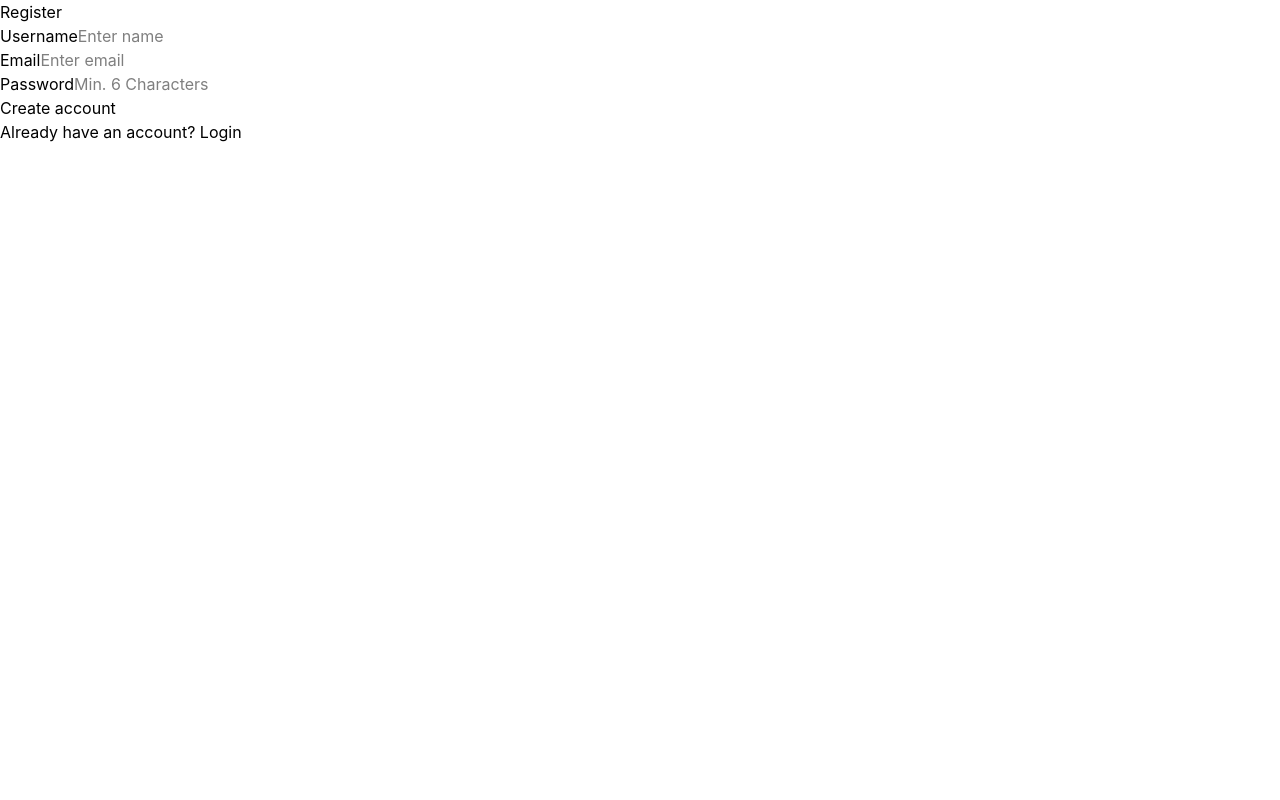
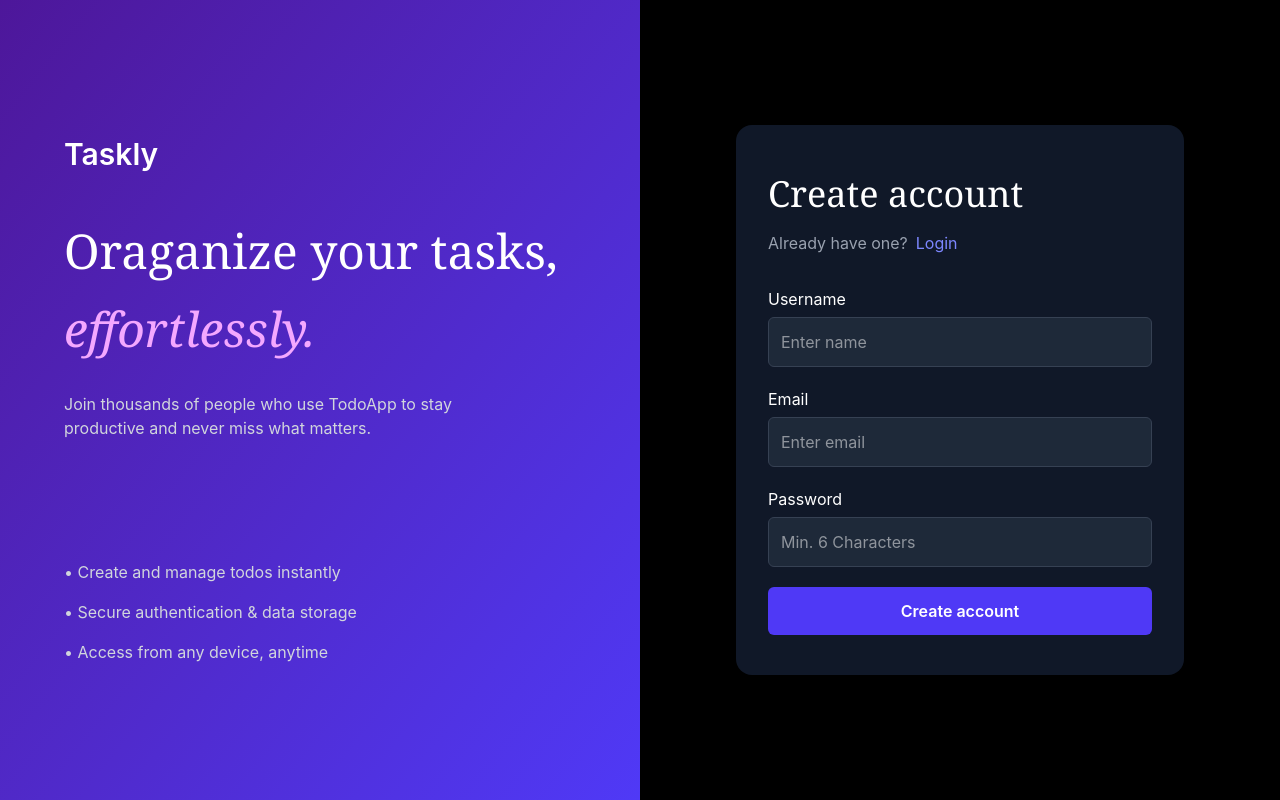
Before and after one commit to Tanineymar/MERN-TODO_APP, a React app in the folder frontend/: page /register in a window 1280 px wide. Built offline with nearby package versions, Linux system fonts and the light colour scheme; the HTML template or start-up script is replaced by a standard one.

Commit message:
Register CSS done

```diff
--- a/frontend/src/pages/Home.jsx
+++ b/frontend/src/pages/Home.jsx
@@ -1,23 +1,32 @@
 import { useEffect, useState } from "react"
 import axios from 'axios'
-import { data } from "react-router-dom"
+import { useNavigate } from "react-router-dom"
+
 function Home(){
+    const navigate = useNavigate()
 
     const [loading , setLoading]=useState(false)
     const [todos , setTodos]=useState([ ])
     const [error , setError]=useState(null)
 
     useEffect(()=>{
+
         const fetchtodos = async () => {
            try {
             setLoading(true)
+            const token =  localStorage.getItem("token")
+            if(!token){
+                navigate("/login")
+            }
              const response = await axios.get("http://localhost:3000/todo/home",{
                 withCredentials :true,
                 headers:{
+                    Authorization:`Bearer ${token}`,
                     "Content-Type":"application/json"
                 }
              })
              setTodos(response.data.todos)
+            //  alert(response.data.message)
              setError(null)
            } catch (error) {
              setError("Failed to fetch todos")
@@ -31,6 +40,13 @@ function Home(){
     return(
         <div>
             <h1>HOME PAGE</h1>
+            {loading && <p>Loading...</p>}
+            {
+                todos.map((todo, id)=>(
+                    <p key={id}>{todo.title}
+                    {todo.description}</p>
+                ))
+            }
         </div>
     )
 }
--- a/frontend/src/pages/Register.jsx
+++ b/frontend/src/pages/Register.jsx
@@ -2,57 +2,96 @@ import { useState } from "react"
 import { Link, useNavigate } from "react-router-dom"
 import axios from 'axios'
 
-function Register(){
+function Register() {
     const navigate = useNavigate()
 
-    const[name , setName]=useState("")
-    const[email , setEmail]=useState("")
-    const[password ,setPassword]=useState("")
+    const [name, setName] = useState("")
+    const [email, setEmail] = useState("")
+    const [password, setPassword] = useState("")
 
-    const handleRegister = async(event)=>{
+    const handleRegister = async (event) => {
         event.preventDefault();
         try {
-            const {data} = await axios.post("http://localhost:3000/api/auth/register" , {
+            const response = await axios.post("http://localhost:3000/api/auth/register", {
                 name,
                 email,
                 password,
-            },{
-                withCredentials : true,
-                headers:{
-                    "Content-type":"application/json"
+            }, {
+                withCredentials: true,
+                headers: {
+                    "Content-type": "application/json"
                 }
             })
             console.log(data)
             alert("User registered successfully")
             localStorage.setItem("token", data.token)
-            navigate("/login")
+            setName("")
+            setEmail("")
+            setPassword("")
+            navigate("/home")
         } catch (error) {
             console.log(error)
+            alert("Registration failed")
+             setName("")
+            setEmail("")
+            setPassword("")
         }
     }
 
-    return(
-        <div>
-            <div>
-                <h2>Register</h2>
+    return (
+        <div className="flex min-h-screen">
+            {/* Left side div*/}
+            <div className="hidden lg:flex w-1/2 bg-gradient-to-br from-violet-900 to-indigo-600 text-white p-16 flex-col justify-center">
+                <h1 className="text-3xl mb-10 font-semibold ">Taskly</h1>
+                <h1 className="text-5xl font-serif leading-relaxed">
+                    Oraganize your tasks,<br />
+                    <span className="italic text-fuchsia-300">effortlessly.</span>
+                </h1>
+                <p className="mt-6 text-gray-300 max-w-md">Join thousands of people who use TodoApp to stay productive and never miss what matters.</p>
+                <ul className="mt-30 space-y-4 text-gray-300">
+                    <li>• Create and manage todos instantly</li>
+                    <li>• Secure authentication & data storage</li>
+                    <li>• Access from any device, anytime</li>
+                </ul>
             </div>
-            <div>
-                <form onSubmit={handleRegister} method="post">
-                    <div>
-                        <label htmlFor="Username" >Username</label>
-                        <input onChange={(event)=>setName(event.target.value)} value={name} id="Username" type="text" placeholder="Enter name" />
+
+            {/* Right side div */}
+            <div className="flex w-full lg:w-1/2 items-center justify-center bg-black text-white p-8" >
+                < div className="w-full max-w-md bg-gray-900 px-8 py-10 rounded-2xl">
+
+                    <h2 className="text-4xl font-serif leading-relaxed mb-2">Create account</h2>
+
+                    <p className="text-gray-400 mb-8 ">
+                        Already have one?
+                        <Link to="/login" className="text-indigo-400 ml-2">
+                            Login
+                        </Link>
+                    </p>
+
+                    <form onSubmit={handleRegister} method="post" className="space-y-5">
+                        <div className="flex-gap-4">
+                            <label htmlFor="Username">Username</label>
+                            <input onChange={(event) => setName(event.target.value)} value={name} id="Username" type="text" placeholder="Enter name"
+                            className="w-full p-3 mt-1.5 rounded-md bg-gray-800 border border-gray-700 focus:outline-none focus:border-indigo-500"
+                            />
                         </div>
                         <div>
                             <label htmlFor="Email" >Email</label>
-                        <input onChange={(event)=>setEmail(event.target.value)} value={email} id="Email" type="email" placeholder="Enter email" />
+                            <input onChange={(event) => setEmail(event.target.value)} value={email} id="Email" type="email" placeholder="Enter email"
+                            className="w-full p-3 mt-1.5 rounded-md bg-gray-800 border border-gray-700 focus:outline-none focus:border-indigo-500"
+                            />
                         </div>
                         <div>
                             <label htmlFor="Password" >Password</label>
-                        <input onChange={(event)=>setPassword(event.target.value)} value={password} id="Password" type="password" placeholder="Min. 6 Characters" />
+                            <input onChange={(event) => setPassword(event.target.value)} value={password} id="Password" type="password" placeholder="Min. 6 Characters"
+                            className="w-full p-3 mt-1.5 rounded-md bg-gray-800 border border-gray-700 focus:outline-none focus:border-indigo-500"
+                            />
                         </div>
-                    <button type="submit">Create account</button>
-                    <p>Already have an account? <Link to="/login">Login</Link></p>
+                        <button type="submit" className="w-full bg-indigo-600 hover:bg-indigo-800 transition p-3 rounded-md font-semibold">Create account</button>
+
                     </form>
+
+                </div>
             </div>
         </div>
     )
```
Lines whose indentation alone changed are shown as unchanged.
